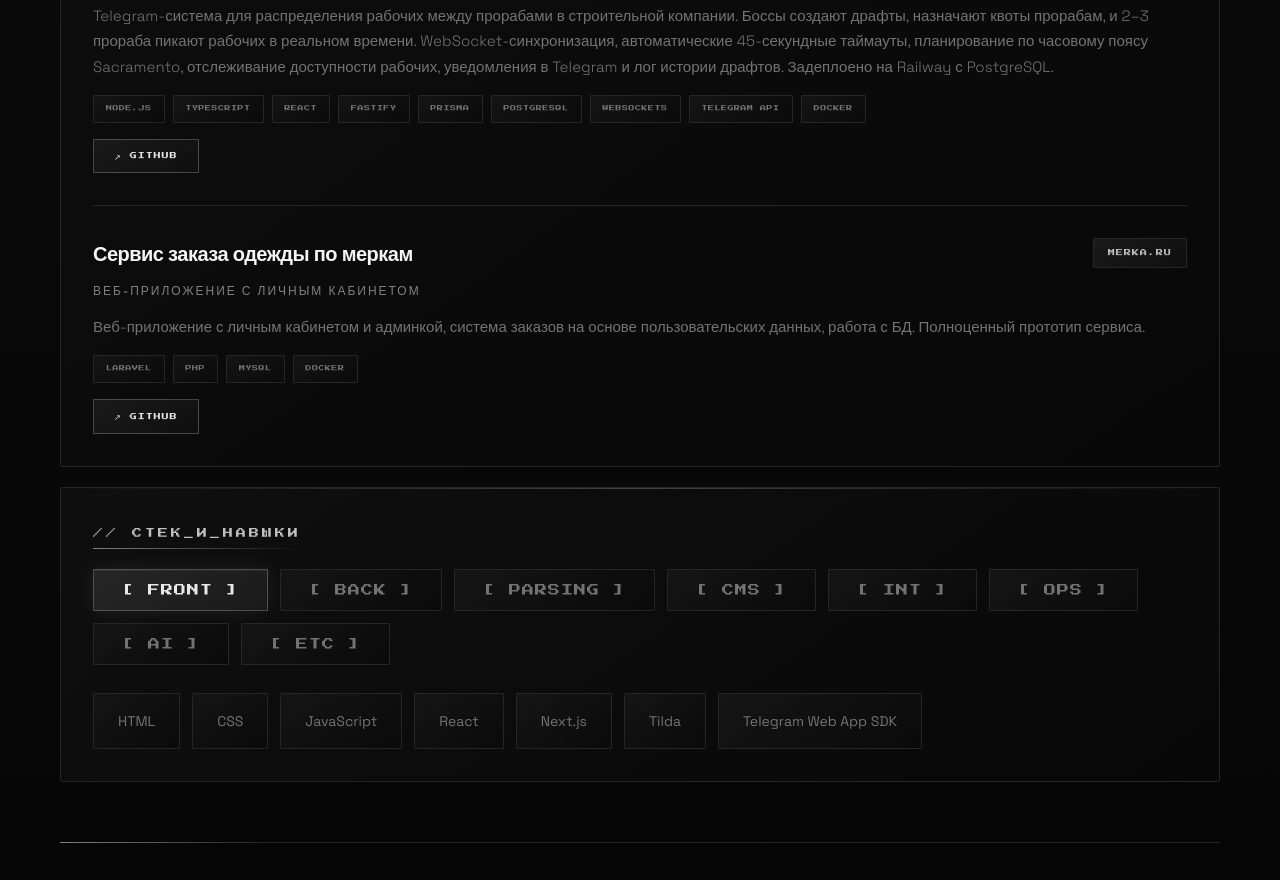
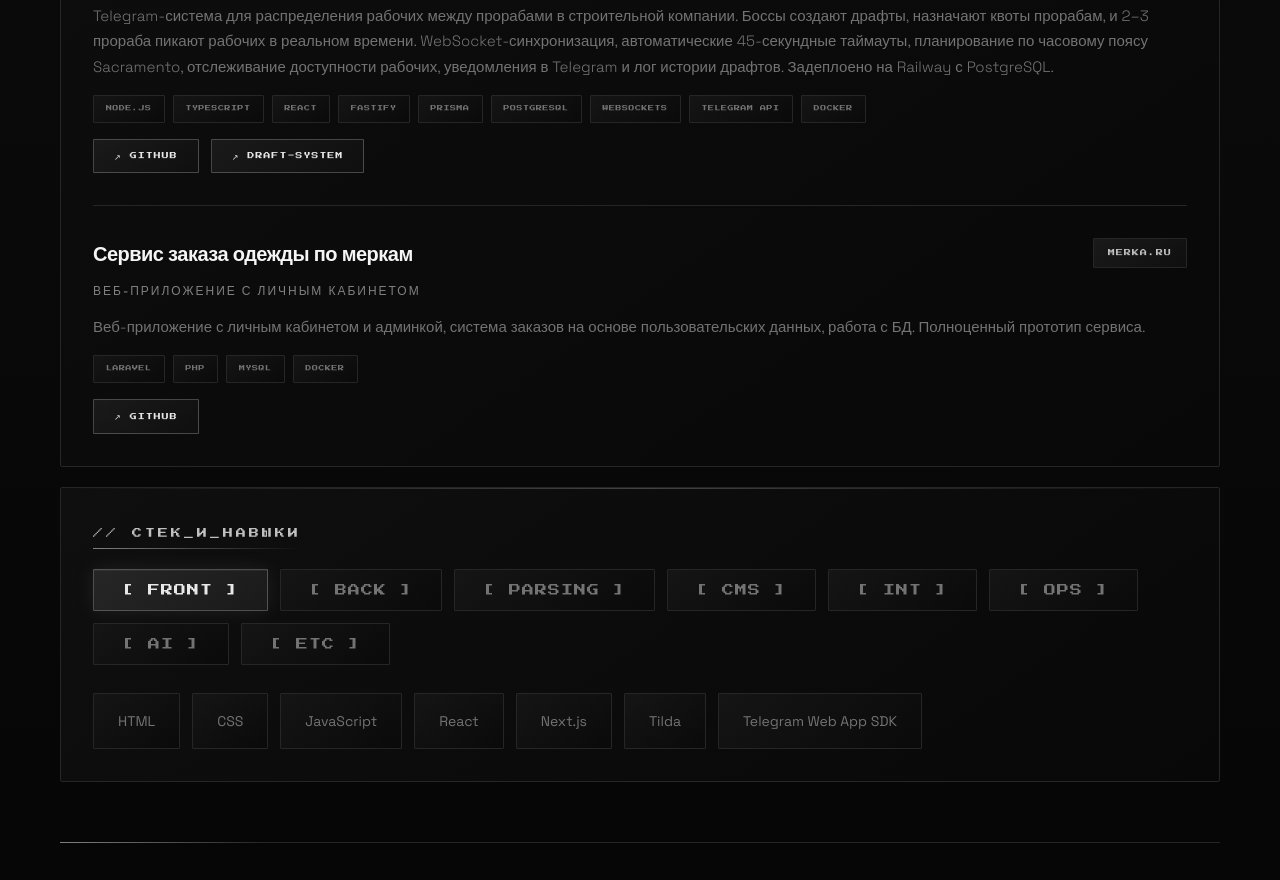
Before and after one commit to AlinaGntv/portfolio, a plain HTML site: page index.html in a window 1280 px wide. Shown: the part 882-1762 px from the top of the page. Drawn offline with Linux system fonts and the light colour scheme.

Commit message:
add draft-system repo link to dm draft case

```diff
--- a/index.html
+++ b/index.html
@@ -890,6 +890,7 @@
                     </div>
                     <div class="project-links">
                         <a href="https://github.com/AlinaGntv/dm-draft.git" target="_blank" class="project-link"> GITHUB </a>
+                        <a href="https://github.com/AlinaGntv/draft-system.git" target="_blank" class="project-link"> DRAFT-SYSTEM </a>
                     </div>
                 </div>
 
```
Also changed, not shown: 1 other file.
